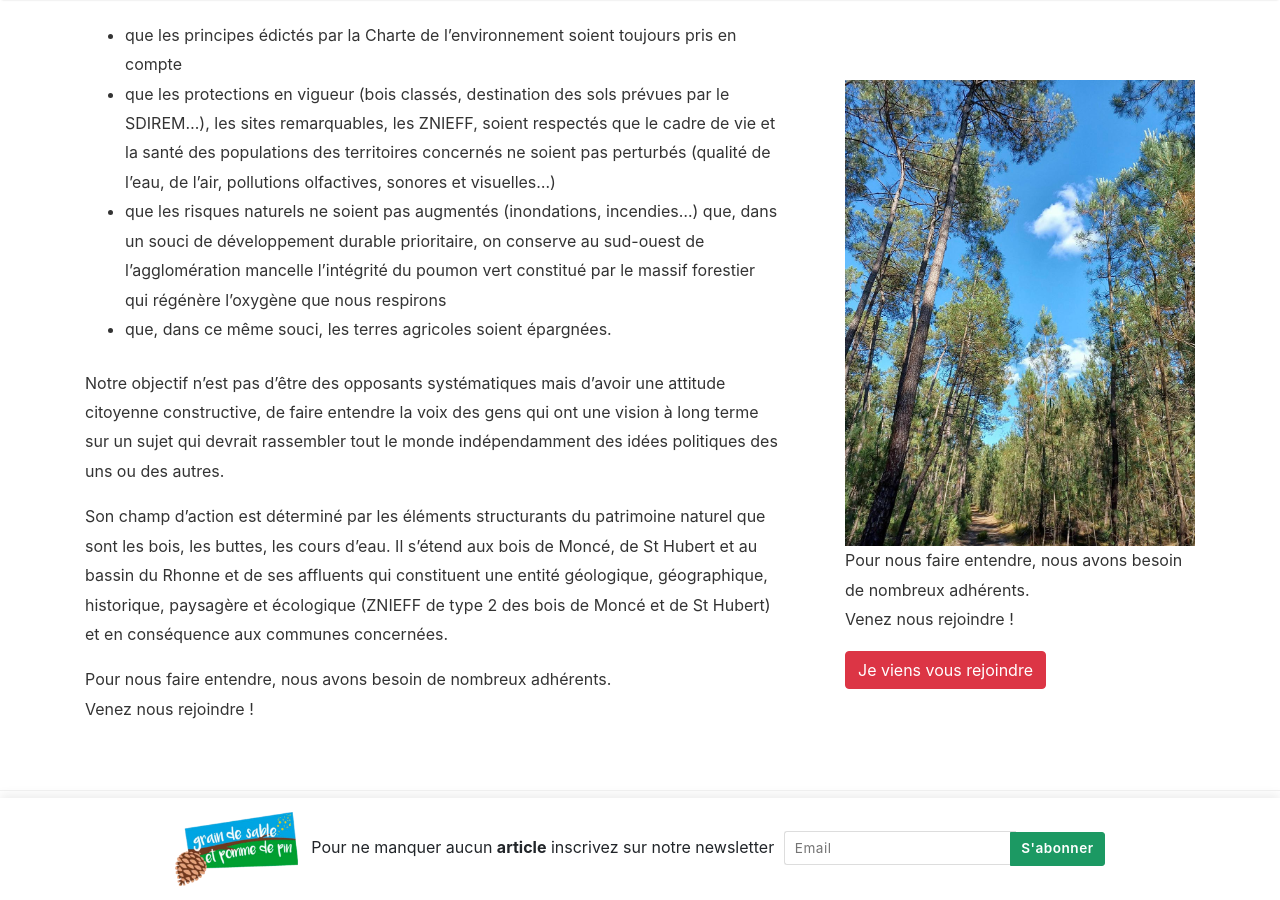
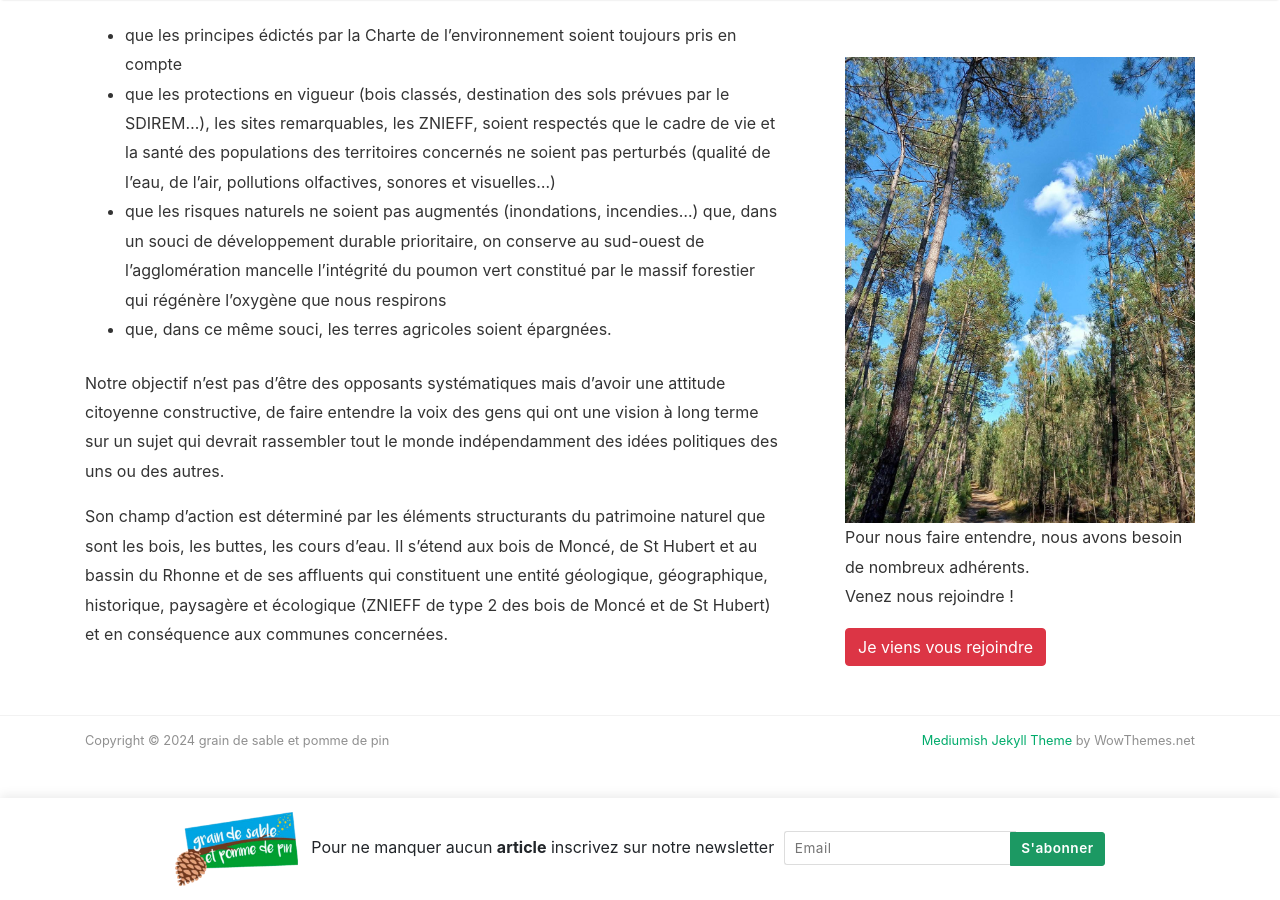
Before and after one commit to grain-de-sable-et-pomme-de-pin/grain-de-sable-et-pomme-de-pin.github.io, a Jekyll site: the page built from _pages/association.md, in a window 1280 px wide and 900 px high, scrolled down 695 px. Built offline with Jekyll 4.4.1, drawn with Linux system fonts in a browser that asks for light colours; nearby versions of some CDN libraries.

Commit message:
corrections

```diff
--- a/_pages/association.md
+++ b/_pages/association.md
@@ -32,8 +32,6 @@ Elle a pour but :
 
 <p>Son champ d’action est déterminé par les éléments structurants du patrimoine naturel que sont les bois, les buttes, les cours d’eau. Il s’étend aux bois de Moncé, de St Hubert et au bassin du Rhonne et de ses affluents qui constituent une entité géologique, géographique, historique, paysagère et écologique (ZNIEFF de type 2 des bois de Moncé et de St Hubert) et en conséquence aux communes concernées.</p>
 
-<p>Pour nous faire entendre, nous avons besoin de nombreux adhérents.<br/>Venez nous rejoindre !</p>
-
 </div>
 
 <div class="col-md-4">
```
